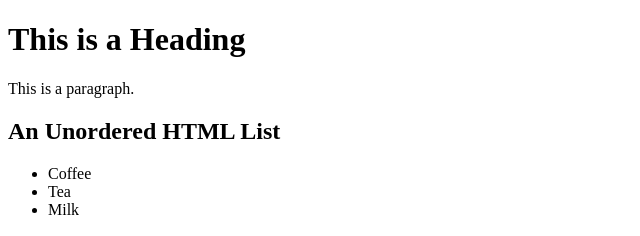
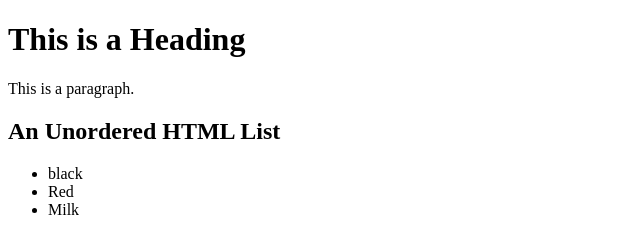
Before and after one commit to sinari/projet_test, a plain HTML site: page index.html in a window 1280 px wide. Shown: the top 236 px of the page, 0-640 px from the left. Drawn offline with Linux system fonts and the light colour scheme.

Commit message:
modif de list sur le fichier de index

```diff
--- a/index.html
+++ b/index.html
@@ -11,8 +11,8 @@
     <h2>An Unordered HTML List</h2>
 
     <ul>
-        <li>Coffee</li>
-        <li>Tea</li>
+        <li>black</li>
+        <li>Red</li>
         <li>Milk</li>
     </ul>
 
```
